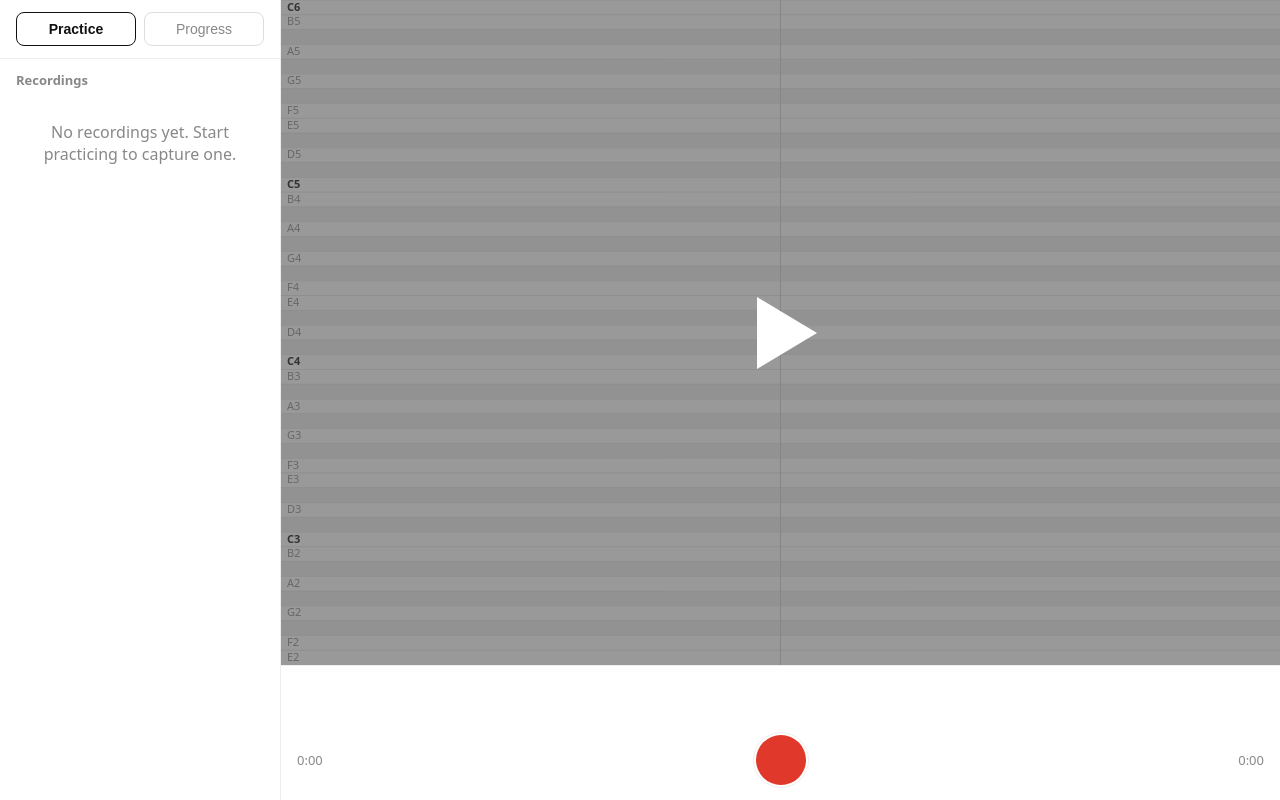
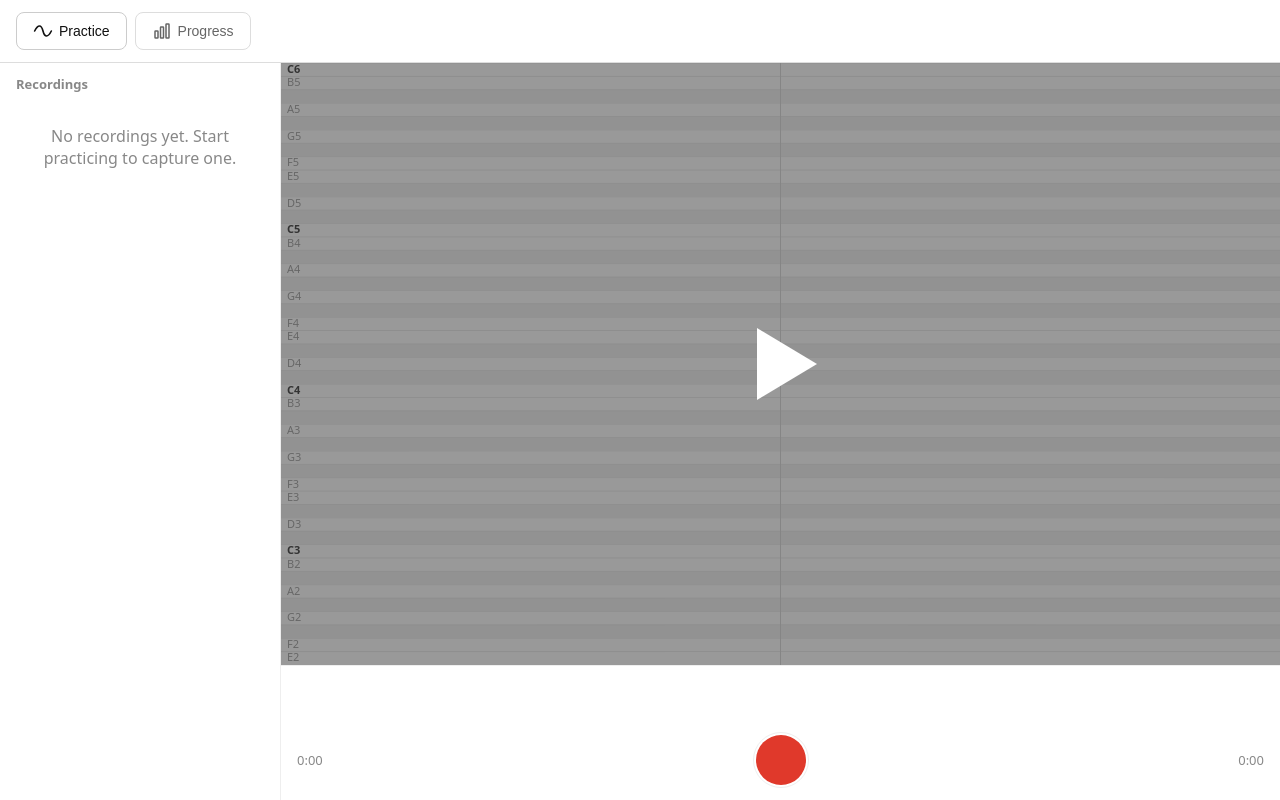
Before and after one commit to 1001harps/vox, a React (Vite) app: page / in a window 1280 px wide. Built offline with nearby package versions, Linux system fonts and the light colour scheme.

Commit message:
desktop top nav

```diff
--- a/src/App.tsx
+++ b/src/App.tsx
@@ -168,6 +168,44 @@ function App() {
 
   return (
     <div className="app">
+      <div className="top-nav">
+        <nav className="top-nav-buttons">
+          <button
+            className={`top-nav-btn${effectiveView === "practice" ? " top-nav-btn-active" : ""}`}
+            onClick={() => setView("practice")}
+          >
+            <svg
+              viewBox="0 0 24 24"
+              className="top-nav-icon"
+              fill="none"
+              stroke="currentColor"
+              strokeWidth="2"
+              strokeLinecap="round"
+            >
+              <path d="M2 12C6 4 10 4 12 12C14 20 18 20 22 12" />
+            </svg>
+            Practice
+          </button>
+          <button
+            className={`top-nav-btn${effectiveView === "progress" ? " top-nav-btn-active" : ""}`}
+            onClick={() => setView("progress")}
+          >
+            <svg
+              viewBox="0 0 20 20"
+              className="top-nav-icon"
+              fill="none"
+              stroke="currentColor"
+              strokeWidth="1.5"
+            >
+              <rect x="3" y="10" width="3" height="7" rx="0.5" />
+              <rect x="8.5" y="6" width="3" height="11" rx="0.5" />
+              <rect x="14" y="3" width="3" height="14" rx="0.5" />
+            </svg>
+            Progress
+          </button>
+        </nav>
+      </div>
+      <div className="app-body">
         <Sidebar
           effectiveView={effectiveView}
           recordings={recordings}
@@ -257,6 +295,7 @@ function App() {
         <TabBar effectiveView={effectiveView} onSetView={setView} />
         </div>
       </div>
+    </div>
   );
 }
 
--- a/src/components/Sidebar.tsx
+++ b/src/components/Sidebar.tsx
@@ -69,20 +69,6 @@ export function Sidebar({
 }: SidebarProps) {
   return (
     <aside className="sidebar">
-      <nav className="sidebar-nav">
-        <button
-          className={`sidebar-nav-btn${effectiveView === "practice" ? " sidebar-nav-btn-active" : ""}`}
-          onClick={() => onSetView("practice")}
-        >
-          Practice
-        </button>
-        <button
-          className={`sidebar-nav-btn${effectiveView === "progress" ? " sidebar-nav-btn-active" : ""}`}
-          onClick={() => onSetView("progress")}
-        >
-          Progress
-        </button>
-      </nav>
       <div className="sidebar-recordings">
         <div className="sidebar-recordings-header">Recordings</div>
         <div className="sidebar-recordings-list">
--- a/src/index.css
+++ b/src/index.css
@@ -13,6 +13,48 @@ body {
 }
 
 /* Content area */
+.top-nav {
+  display: none;
+  border-bottom: 1px solid #ddd;
+  align-items: center;
+  padding: 12px 16px;
+}
+
+.top-nav-buttons {
+  display: none;
+  gap: 8px;
+}
+
+.top-nav-btn {
+  padding: 8px 16px;
+  border: 1px solid #ddd;
+  border-radius: 8px;
+  background: none;
+  font-size: 14px;
+  cursor: pointer;
+  color: #666;
+  display: flex;
+  align-items: center;
+  gap: 6px;
+}
+
+.top-nav-btn-active {
+  background: #fff;
+  border-color: #ccc;
+  color: #111;
+}
+
+.top-nav-icon {
+  width: 20px;
+  height: 20px;
+}
+
+.app-body {
+  display: flex;
+  flex: 1;
+  min-height: 0;
+}
+
 .content {
   flex: 1;
   min-height: 0;
@@ -436,41 +478,13 @@ body {
 .main-pane {
   display: flex;
   flex-direction: column;
-  height: 100%;
+  flex: 1;
   min-width: 0;
 }
 
 /* Sidebar — hidden on mobile */
 .sidebar {
   display: none;
-}
-
-.sidebar-nav {
-  display: flex;
-  gap: 8px;
-  padding: 12px 16px;
-  border-bottom: 1px solid #eee;
-}
-
-.sidebar-nav-btn {
-  flex: 1;
-  padding: 8px 12px;
-  border: 1px solid #ddd;
-  border-radius: 8px;
-  background: none;
-  font-size: 14px;
-  cursor: pointer;
-  color: #888;
-}
-
-.sidebar-nav-btn:active {
-  background: #f2f2f2;
-}
-
-.sidebar-nav-btn-active {
-  color: #111;
-  font-weight: 600;
-  border-color: #111;
 }
 
 .sidebar-recordings {
@@ -504,7 +518,15 @@ body {
 
 /* Desktop layout */
 @media (min-width: 768px) {
-  .app {
+  .top-nav {
+    display: flex;
+  }
+
+  .top-nav-buttons {
+    display: flex;
+  }
+
+  .app-body {
     flex-direction: row;
   }
 
```
Lines whose indentation alone changed are shown as unchanged.
